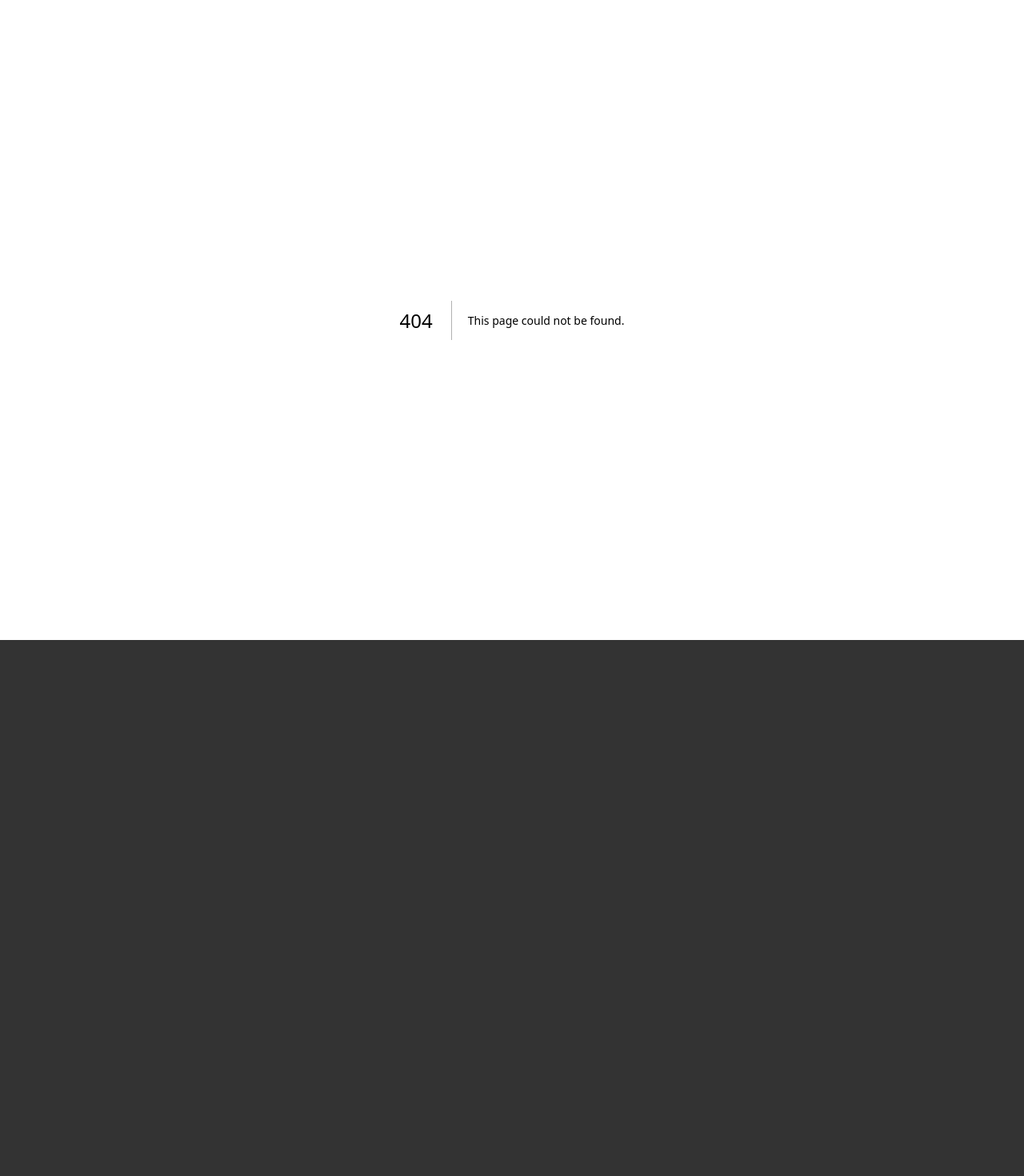
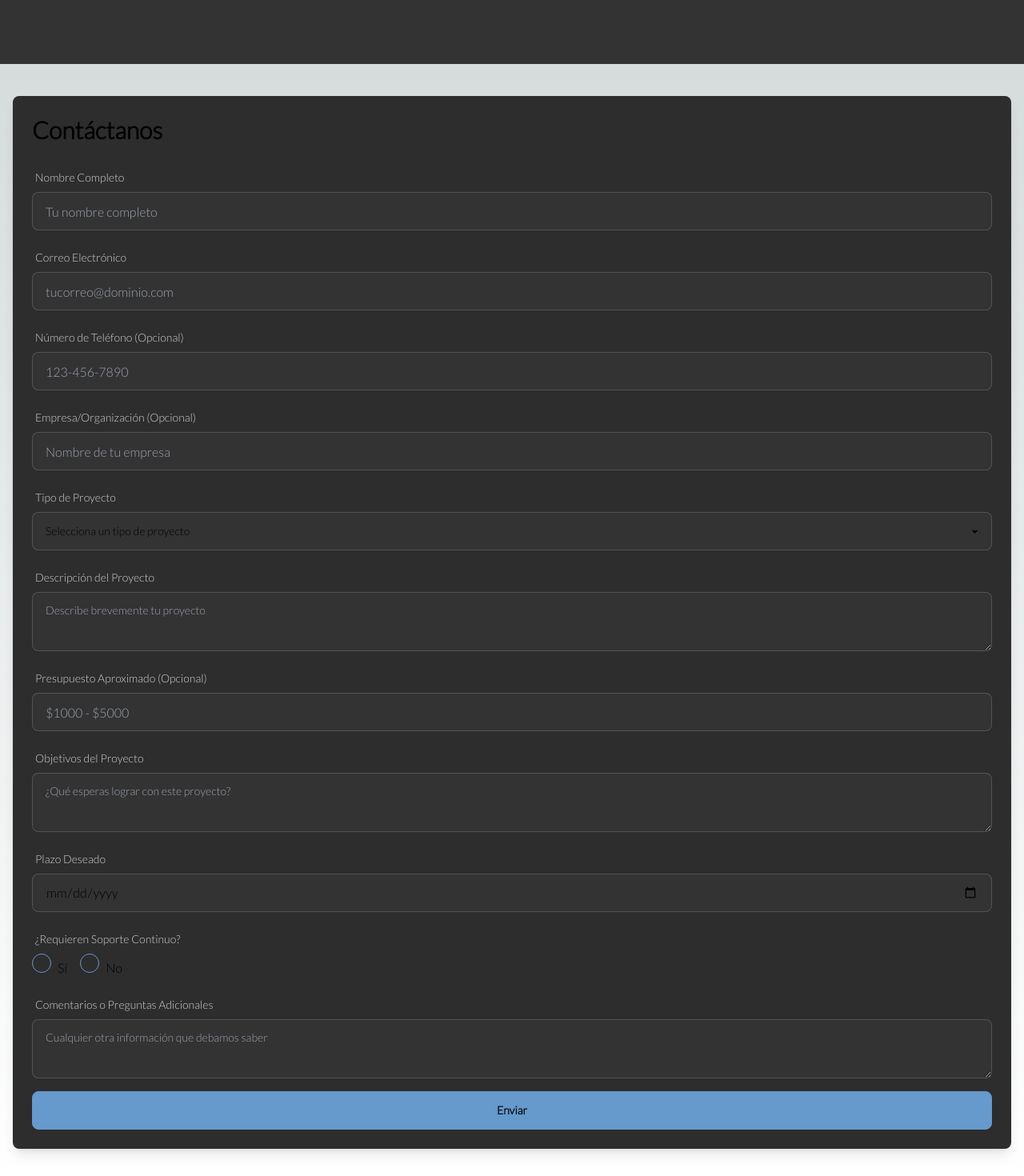
Before and after one commit to Andresfrla/BentoSites, a Next.js app: page /components/contact-us in a window 1280 px wide. Before the commit this address had no page. Shown: the top 1470 px of the page at 80% size. Before the commit the page ends 800 px from the top, so only its background shows below. Built offline with nearby package versions, Linux system fonts and the light colour scheme.

Commit message:
add the logo

```diff
--- a/src/app/components/_navbar/page.tsx
+++ b/src/app/components/_navbar/page.tsx
@@ -1,29 +1,33 @@
 import React from 'react';
+import Image from 'next/image';
 
 const Navbar = () => {
   return (
-    <div className="navbar flex p-5 bg-primary text-base-100 fixed top-0 left-0 right-0 z-50 border-b-2 border-black">
+    <div className="navbar flex pl-5 pr-5 bg-primary text-base-100 fixed top-0 left-0 right-0 z-50 border-b-2 border-black">
       <div className="navbar-start">
-        <a className="btn btn-ghost text-2xl">BentoSites</a>
+        {/* Logo con enlace */}
+        <a href="/" className="flex items-center">
+          <Image src="/logo.svg" alt="BentoSites Logo" width={150} height={150} />
+        </a>
       </div>
       <div className="navbar-center hidden lg:flex">
         <ul className="menu menu-horizontal px-1 text-lg font-bold">
-          <li><a>Portafolio</a></li>
+          <li><a href="#portfolio">Portafolio</a></li>
           <li>
             <details>
               <summary>Servicios</summary>
               <ul className="p-2">
-                <li><a>Pagina Web presentacional</a></li>
-                <li><a>Tienda virtual</a></li>
+                <li><a href="#services-web">Página Web Presentacional</a></li>
+                <li><a href="#services-ecommerce">Tienda Virtual</a></li>
               </ul>
             </details>
           </li>
-          <li><a>Blog</a></li>
-          <li><a>Sobre nosotros</a></li>
+          <li><a href="#blog">Blog</a></li>
+          <li><a href="#about">Sobre Nosotros</a></li>
         </ul>
       </div>
       <div className="navbar-end">
-        <a className="btn text-xl">Contactanos</a>
+        <a href="#contact" className="btn text-xl">Contáctanos</a>
       </div>
     </div>
   );
--- /dev/null
+++ b/src/app/components/contact-us/page.tsx
@@ -0,0 +1,111 @@
+import React from 'react';
+
+const ContactForm = () => {
+  return (
+    <div className="container mx-auto py-10 px-4 mt-20">
+      <div className="bg-base-200 p-6 rounded-lg shadow-lg">
+        <h2 className="text-3xl font-bold mb-6">Contáctanos</h2>
+        <form className="space-y-4">
+          {/* Nombre Completo */}
+          <div className="form-control">
+            <label className="label" htmlFor="name">
+              <span className="label-text">Nombre Completo</span>
+            </label>
+            <input type="text" id="name" className="input input-bordered w-full" placeholder="Tu nombre completo" required />
+          </div>
+          {/* Correo Electrónico */}
+          <div className="form-control">
+            <label className="label" htmlFor="email">
+              <span className="label-text">Correo Electrónico</span>
+            </label>
+            <input type="email" id="email" className="input input-bordered w-full" placeholder="tucorreo@dominio.com" required />
+          </div>
+          {/* Número de Teléfono */}
+          <div className="form-control">
+            <label className="label" htmlFor="phone">
+              <span className="label-text">Número de Teléfono (Opcional)</span>
+            </label>
+            <input type="tel" id="phone" className="input input-bordered w-full" placeholder="123-456-7890" />
+          </div>
+          {/* Empresa/Organización */}
+          <div className="form-control">
+            <label className="label" htmlFor="company">
+              <span className="label-text">Empresa/Organización (Opcional)</span>
+            </label>
+            <input type="text" id="company" className="input input-bordered w-full" placeholder="Nombre de tu empresa" />
+          </div>
+          {/* Tipo de Proyecto */}
+          <div className="form-control">
+            <label className="label" htmlFor="project-type">
+              <span className="label-text">Tipo de Proyecto</span>
+            </label>
+            <select id="project-type" className="select select-bordered w-full" required>
+              <option value="">Selecciona un tipo de proyecto</option>
+              <option value="website">Página Web</option>
+              <option value="ecommerce">Tienda Virtual</option>
+              <option value="seo">Optimización SEO</option>
+              <option value="other">Otro</option>
+            </select>
+          </div>
+          {/* Descripción del Proyecto */}
+          <div className="form-control">
+            <label className="label" htmlFor="description">
+              <span className="label-text">Descripción del Proyecto</span>
+            </label>
+            <textarea id="description" className="textarea textarea-bordered w-full" placeholder="Describe brevemente tu proyecto" required></textarea>
+          </div>
+          {/* Presupuesto Aproximado */}
+          <div className="form-control">
+            <label className="label" htmlFor="budget">
+              <span className="label-text">Presupuesto Aproximado (Opcional)</span>
+            </label>
+            <input type="text" id="budget" className="input input-bordered w-full" placeholder="$1000 - $5000" />
+          </div>
+          {/* Objetivos del Proyecto */}
+          <div className="form-control">
+            <label className="label" htmlFor="goals">
+              <span className="label-text">Objetivos del Proyecto</span>
+            </label>
+            <textarea id="goals" className="textarea textarea-bordered w-full" placeholder="¿Qué esperas lograr con este proyecto?" required></textarea>
+          </div>
+          {/* Plazo Deseado */}
+          <div className="form-control">
+            <label className="label" htmlFor="deadline">
+              <span className="label-text">Plazo Deseado</span>
+            </label>
+            <input type="date" id="deadline" className="input input-bordered w-full" required />
+          </div>
+          {/* Requieren Soporte */}
+          <div className="form-control">
+            <label className="label" htmlFor="support">
+              <span className="label-text">¿Requieren Soporte Continuo?</span>
+            </label>
+            <div className="flex items-center space-x-4">
+              <label className="cursor-pointer">
+                <input type="radio" name="support" value="yes" className="radio radio-primary" />
+                <span className="ml-2">Sí</span>
+              </label>
+              <label className="cursor-pointer">
+                <input type="radio" name="support" value="no" className="radio radio-primary" />
+                <span className="ml-2">No</span>
+              </label>
+            </div>
+          </div>
+          {/* Comentarios o Preguntas Adicionales */}
+          <div className="form-control">
+            <label className="label" htmlFor="additional-comments">
+              <span className="label-text">Comentarios o Preguntas Adicionales</span>
+            </label>
+            <textarea id="additional-comments" className="textarea textarea-bordered w-full" placeholder="Cualquier otra información que debamos saber"></textarea>
+          </div>
+          {/* Botón de Enviar */}
+          <div className="form-control mt-6">
+            <button type="submit" className="btn btn-primary w-full">Enviar</button>
+          </div>
+        </form>
+      </div>
+    </div>
+  );
+}
+
+export default ContactForm;
--- a/src/app/page.tsx
+++ b/src/app/page.tsx
@@ -1,8 +1,8 @@
-import Image from "next/image";
 import Navbar from "./components/_navbar/page";
 import Hero from "./components/_hero/page";
 import Benefits from "./components/_benefits/page";
 import Pricing from "./components/_pricing/page";
+import ContactForm from "./components/contact-us/page";
 
 export default function Home() {
   return (
@@ -14,6 +14,7 @@ export default function Home() {
       </div>
       <Benefits />
       <Pricing />
+      <ContactForm />
     </main>
   );
 }
```
Also changed, not shown: public/logo.svg (added).
